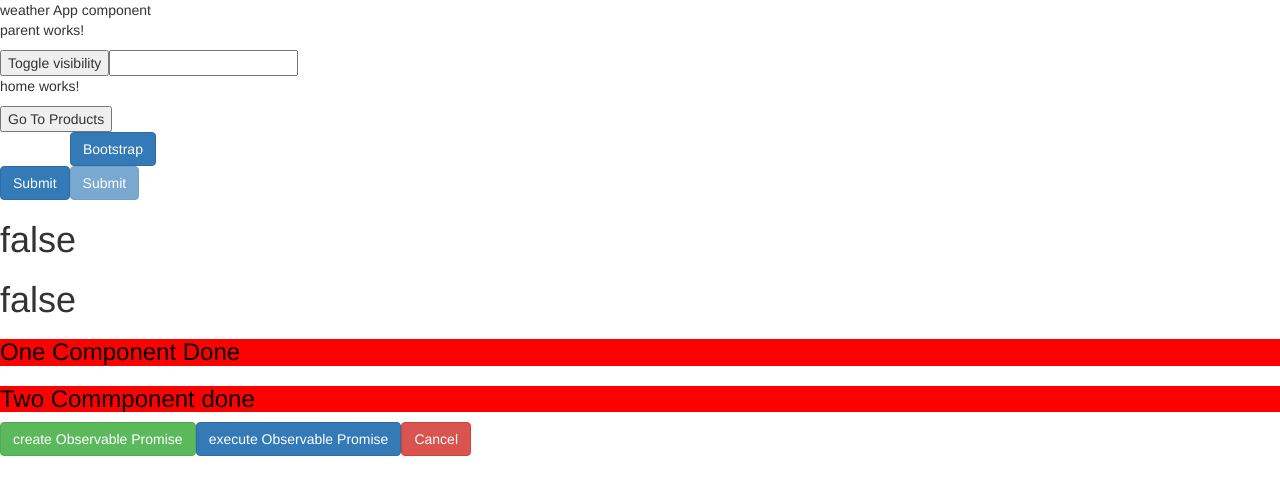
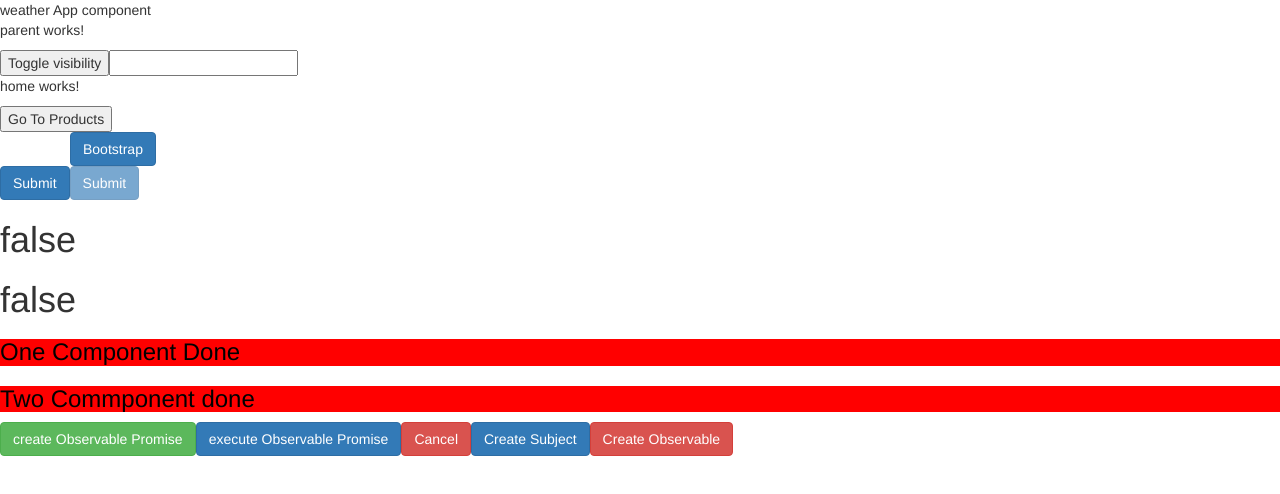
Before and after one commit to Rrrummadi2020/angular-udemy, an Angular app: page /home in a window 1280 px wide. Shown: the top 494 px of the page. Built offline with nearby package versions, Linux system fonts and the light colour scheme; no server answers.

Commit message:
difference bw subject nd observable

```diff
--- a/src/app/two/two.component.html
+++ b/src/app/two/two.component.html
@@ -3,3 +3,5 @@
 <button (click)="create()" class="btn btn-success">create Observable Promise</button>
 <button (click)="execute()" class="btn btn-primary">execute Observable Promise</button>
 <button (click)="cancel()" class="btn btn-danger">Cancel</button>
+<button (click)="createSubject()" class="btn btn-primary">Create Subject</button>
+<button (click)="createObservable()" class="btn btn-danger">Create Observable</button>
--- a/src/app/two/two.component.ts
+++ b/src/app/two/two.component.ts
@@ -1,5 +1,5 @@
 import { Component, ViewEncapsulation } from '@angular/core';
-import { Observable, Subscription } from 'rxjs';
+import { Observable, Subject, Subscription } from 'rxjs';
 
 @Component({
   selector: 'app-two',
@@ -42,4 +42,17 @@ export class TwoComponent {
       this.subsc.unsubscribe()
     }
   }
+  createObservable() {
+    this.myObservable = new Observable<string>(observer => {
+      observer.next('observable emited data!!');
+    })
+    this.myObservable.subscribe(resp => {
+      console.log(resp);
+    })
+  }
+  createSubject() {
+    let subject = new Subject();
+    subject.next('Subject emitted Data!! by default subject never produced the data which was generated previously ');
+    subject.subscribe(res => console.log(res))
+  }
 }
```
